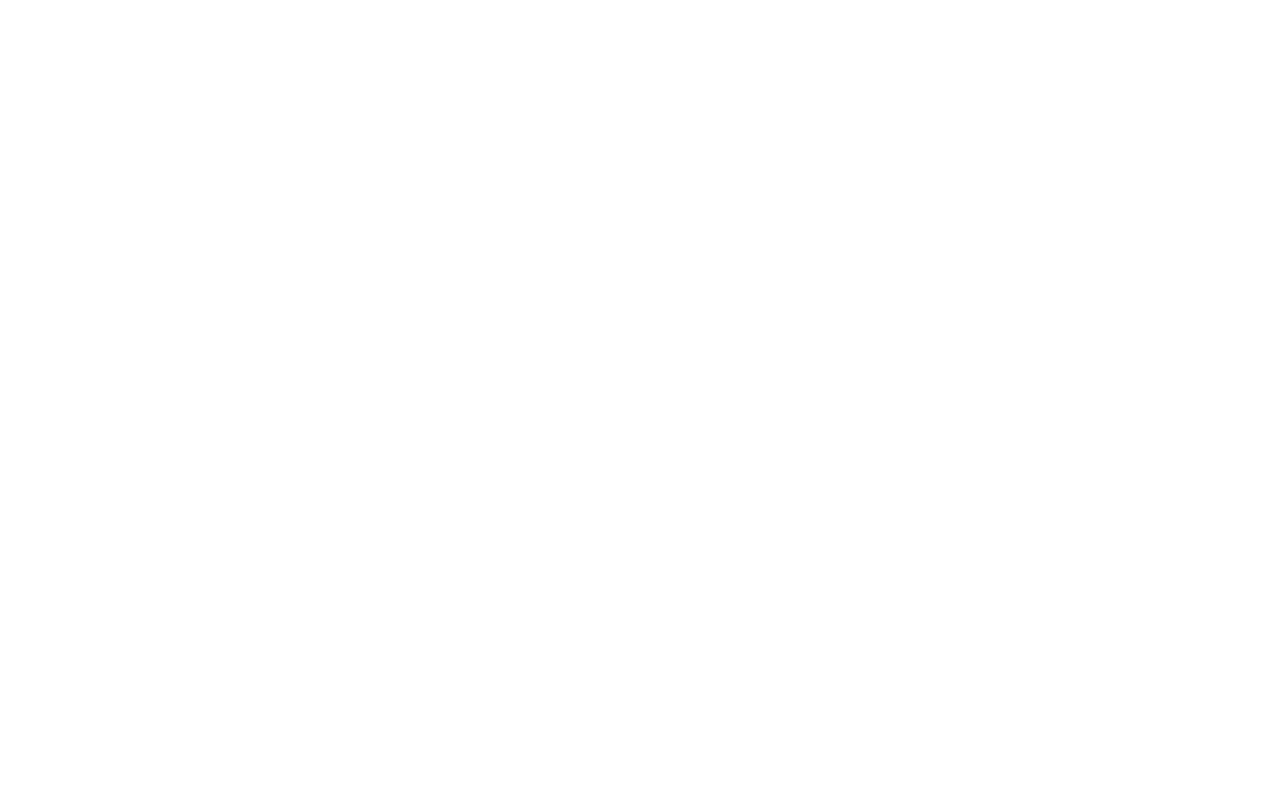
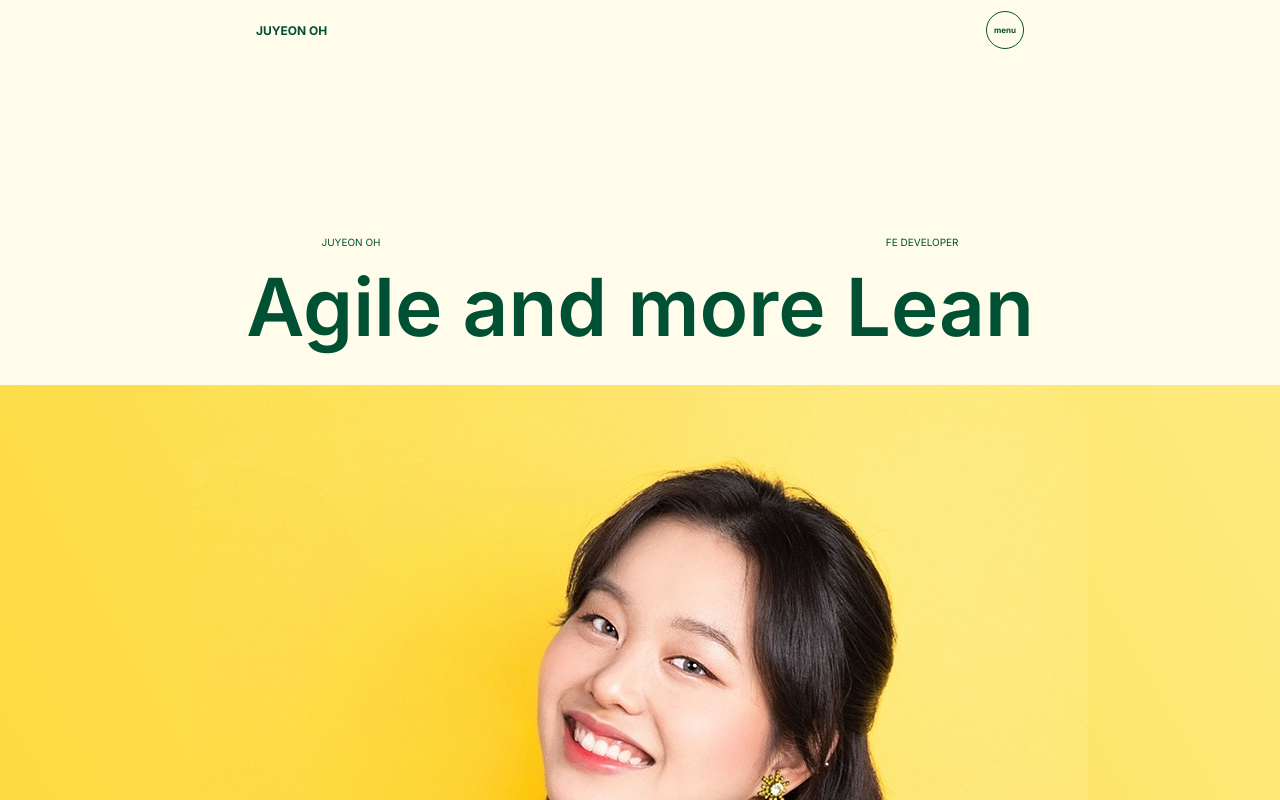
Before and after one commit to 55555-Jyeon/portfolio, a Next.js app: page /Amy in a window 1280 px wide. Shown: the top 800 px of the page. Built offline with nearby package versions, Linux system fonts and the light colour scheme.

Commit message:
main animation and create detail page

```diff
--- a/package.json
+++ b/package.json
@@ -11,8 +11,10 @@
   "dependencies": {
     "framer-motion": "^11.0.8",
     "next": "14.1.3",
+    "plaiceholder": "^3.0.0",
     "react": "^18",
-    "react-dom": "^18"
+    "react-dom": "^18",
+    "sharp": "^0.33.2"
   },
   "devDependencies": {
     "@types/node": "^20",
--- a/src/app/Amy/mypage.module.css
+++ b/src/app/Amy/mypage.module.css
@@ -1,12 +1,40 @@
 .main {
   display: flex;
   flex-direction: column;
-  justify-content: space-between;
   align-items: center;
+  justify-content: center;
   padding: 6rem;
   min-height: 100vh;
 }
-
-.main div {
-  height: 100vh;
+.textbox {
+  display: flex;
+  flex-direction: row;
+  justify-content: space-around;
+  width: 105%;
+  margin-top: 80px;
 }
+.textbox span {
+  font-size: 10px;
+  margin-bottom: 10px;
+}
+.value {
+  font-size: 80px;
+  font-weight: 600;
+  margin-bottom: 30px;
+}
+.ImageBg {
+  width: 100vw;
+  height: 600px;
+  display: flex;
+  justify-content: center;
+  background: linear-gradient(240deg, #feea7e, #fdd93b);
+}
+.ImageContainer {
+  width: 70%;
+  height: 600px;
+  overflow: hidden;
+  display: flex;
+  justify-content: center;
+}
+.ImageContainer img {
+}
--- a/src/app/Amy/page.tsx
+++ b/src/app/Amy/page.tsx
@@ -1,15 +1,27 @@
 import Characters from "./_component/Character";
-import styles from "./mypage.module.css";
+import style from "./mypage.module.css";
+import profile from "../../../public/profile.jpg";
+import Image from "next/image";
+import { motion } from "framer-motion";
 
 const paragraph =
   "hello, my name is Amy! This is my portfolio website, created by NextJS and typescript.";
 
 export default function Mypage() {
   return (
-    <main className={styles.main}>
-      <div></div>
+    <motion.main className={style.main}>
+      <div className={style.textbox}>
+        <span>JUYEON OH</span>
+        <span>FE DEVELOPER</span>
+      </div>
+      <p className={style.value}>Agile and more Lean</p>
+      <div className={style.ImageBg}>
+        <div className={style.ImageContainer}>
+          <Image src={profile} alt="profile image" />
+        </div>
+      </div>
       <Characters value={paragraph} />
       <div></div>
-    </main>
+    </motion.main>
   );
 }
--- a/src/app/_components/Header.tsx
+++ b/src/app/_components/Header.tsx
@@ -1,9 +1,15 @@
+"use client";
+
+import { useRouter } from "next/navigation";
 import style from "./header.module.css";
 
 export default function Header() {
+  const router = useRouter();
   return (
     <nav className={style.container}>
-      <p className={style.logo}>JUYEON OH</p>
+      <p className={style.logo} onClick={() => router.push("/")}>
+        JUYEON OH
+      </p>
       <p className={style.menu}>menu</p>
     </nav>
   );
--- a/src/app/_components/header.module.css
+++ b/src/app/_components/header.module.css
@@ -12,11 +12,11 @@
   z-index: 100;
 }
 .container p {
-  color: #005134;
   font-weight: 700;
 }
 .logo {
   font-size: 12px;
+  cursor: pointer;
 }
 .menu {
   width: 38px;
--- a/src/app/globals.css
+++ b/src/app/globals.css
@@ -86,8 +86,8 @@
 }
 
 body {
-  color: #000;
-  background: #fff;
+  color: #005134;
+  background-color: #fffcec;
 }
 
 a {
--- a/src/app/layout.tsx
+++ b/src/app/layout.tsx
@@ -1,6 +1,7 @@
 import type { Metadata } from "next";
 import { Inter } from "next/font/google";
 import "./globals.css";
+import Header from "./_components/Header";
 
 const inter = Inter({ subsets: ["latin"] });
 
@@ -16,7 +17,10 @@
 }>) {
   return (
     <html lang="en">
-      <body className={inter.className}>{children}</body>
+      <body className={inter.className}>
+        <Header />
+        {children}
+      </body>
     </html>
   );
 }
--- a/src/app/page.module.css
+++ b/src/app/page.module.css
@@ -1,26 +1,22 @@
-.container {
-  position: relative;
-  width: 100dvw;
-  height: 100dvh;
-  background-color: #fffcec;
-  overflow: hidden;
-}
 .main {
   display: flex;
   flex-direction: column;
   justify-content: center;
   align-items: center;
-  min-height: calc(100dvh - 60px);
+  height: calc(100dvh - 60px);
 }
 .ImageContainer {
   display: flex;
   justify-content: center;
   align-items: center;
-  width: 100%;
+  width: 20%;
   overflow: hidden;
 }
+.ImageContainer div {
+  transition: all 0.6s ease-in-out;
+}
 .profile {
-  width: 20%;
+  width: 100%;
   height: fit-content;
 }
 
@@ -30,11 +26,11 @@
   justify-content: space-around;
   width: 30%;
   margin-top: 10px;
+  transition: all 0.4s ease-in-out;
 }
 .textbox p {
   font-size: 10px;
   font-weight: 400;
-  color: #005134;
 }
 .copyright {
   position: absolute;
@@ -43,5 +39,4 @@
   transform: translateX(-50%);
   font-size: 8px;
   font-weight: 400;
-  color: #005134;
 }
```
Also changed, not shown: src/app/page.tsx (+24 -11 lines), 1 other file (tests, documents, lock files or other folders).
